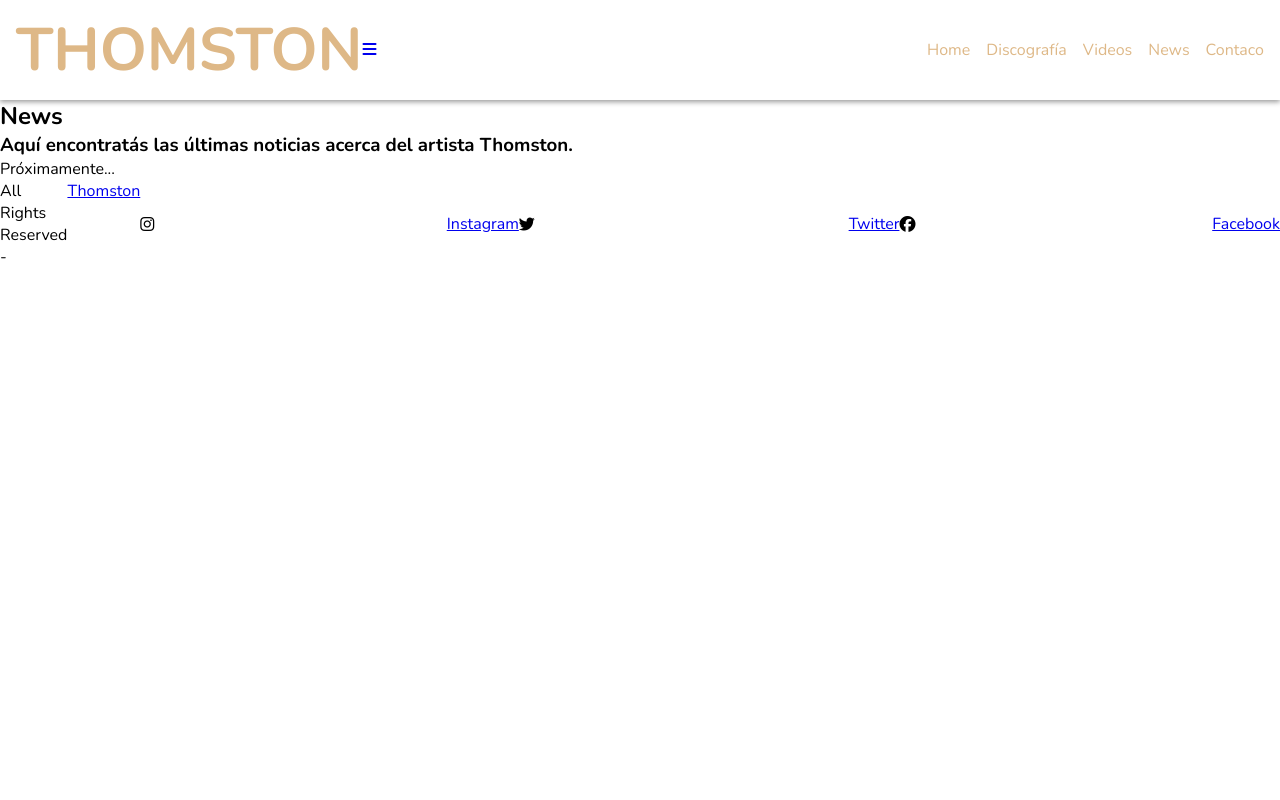
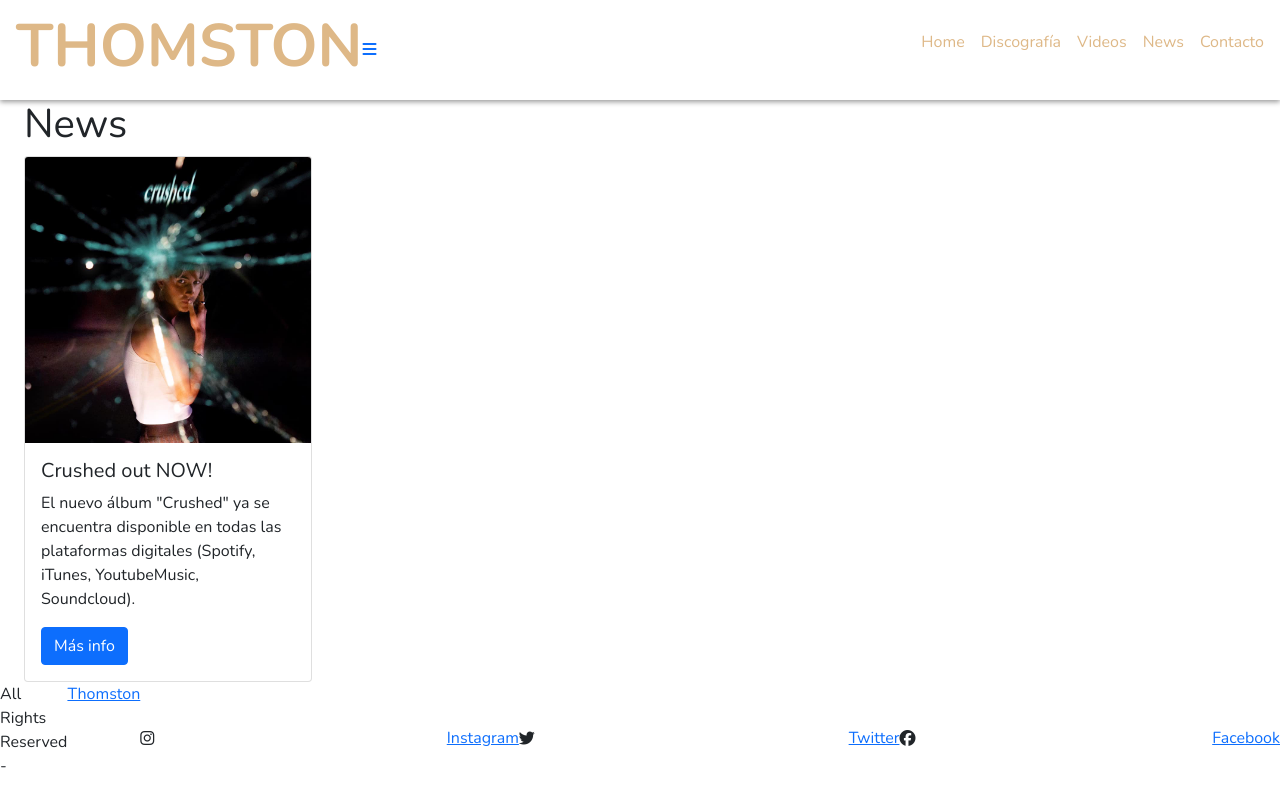
Before and after one commit to vxnitas/thomston, a plain HTML site: page pages/noticias.html in a window 1280 px wide. Drawn offline with nearby package versions, Linux system fonts and the light colour scheme.

Commit message:
agregando cards

```diff
--- a/pages/noticias.html
+++ b/pages/noticias.html
@@ -5,6 +5,10 @@
     <meta http-equiv="X-UA-Compatible" content="IE=edge">
     <meta name="viewport" content="width=device-width, initial-scale=1.0">
     <title>News</title>
+
+    <link rel="stylesheet" href="https://cdn.jsdelivr.net/npm/bootstrap@5.1.3/dist/css/bootstrap.min.css">
+    <script src="https://cdn.jsdelivr.net/npm/bootstrap@5.1.3/dist/js/bootstrap.bundle.min.js"></script>
+
     <link rel="stylesheet" href="../css/estilos.css">
     <link rel="preconnect" href="https://fonts.googleapis.com">
     <link rel="preconnect" href="https://fonts.gstatic.com" crossorigin>
@@ -25,17 +29,26 @@
             <li class="nav__item"> <a class="nav__link" href="discografia.html">Discografía</a></li>
             <li class="nav__item"> <a class="nav__link" href="videos.html">Videos</a> </li>
             <li class="nav__item"> <a class="nav__link" href="noticias.html">News</a> </li>
-            <li class="nav__item"> <a class="nav__link" href="contacto.html">Contaco</a> </li>
+            <li class="nav__item"> <a class="nav__link" href="contacto.html">Contacto</a> </li>
             <li class="nav__item nav__item--oculto"> <a class="nav__link" href="#"> X </a> </li>
         </ul>
        </nav>
     </header>
 
-    <main>
-        <section class="noticias__texto">
+    <main class="row container">
+        <section class="noticias__texto col col-lg-10">
             <h1>News</h1>
-            <h3>Aquí encontratás las últimas noticias acerca del artista Thomston.</h3>
-            <p>Próximamente...</p>
+            <div class="col-12 col-md-4">
+                   <article class="card" style="width: 18rem;">
+                        <img src="/images/thomston-crushed.jpg" class="card-img-top" alt="Imagen crushed">
+                        <div class="card-body">
+                            <h5 class="card-title">Crushed out NOW!</h5>
+                            <p class="card-text"> El nuevo álbum "Crushed" ya se encuentra disponible en todas las plataformas digitales (Spotify, iTunes, YoutubeMusic, Soundcloud). </p>
+                            <a class="btn btn-primary" href >Más info</a>
+                        </div>
+                    </article>
+                </div>
+            </div>
         </section>
 
 
```
Also changed, not shown: index.html (+4 -4 lines), pages/discografia.html (+1 -1 lines), pages/videos.html (+1 -1 lines), images/thomston-twitter.jpg.jfif (added).
